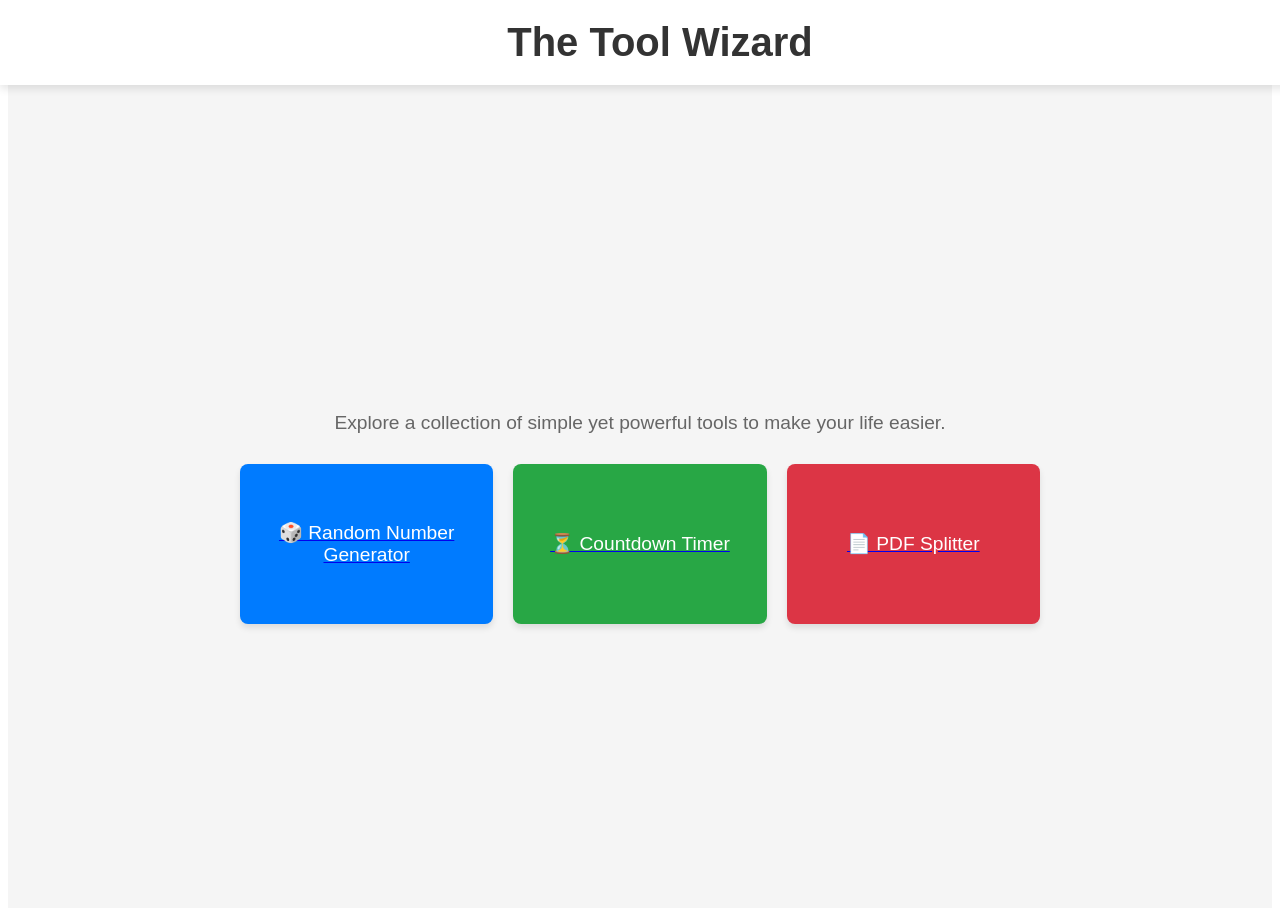
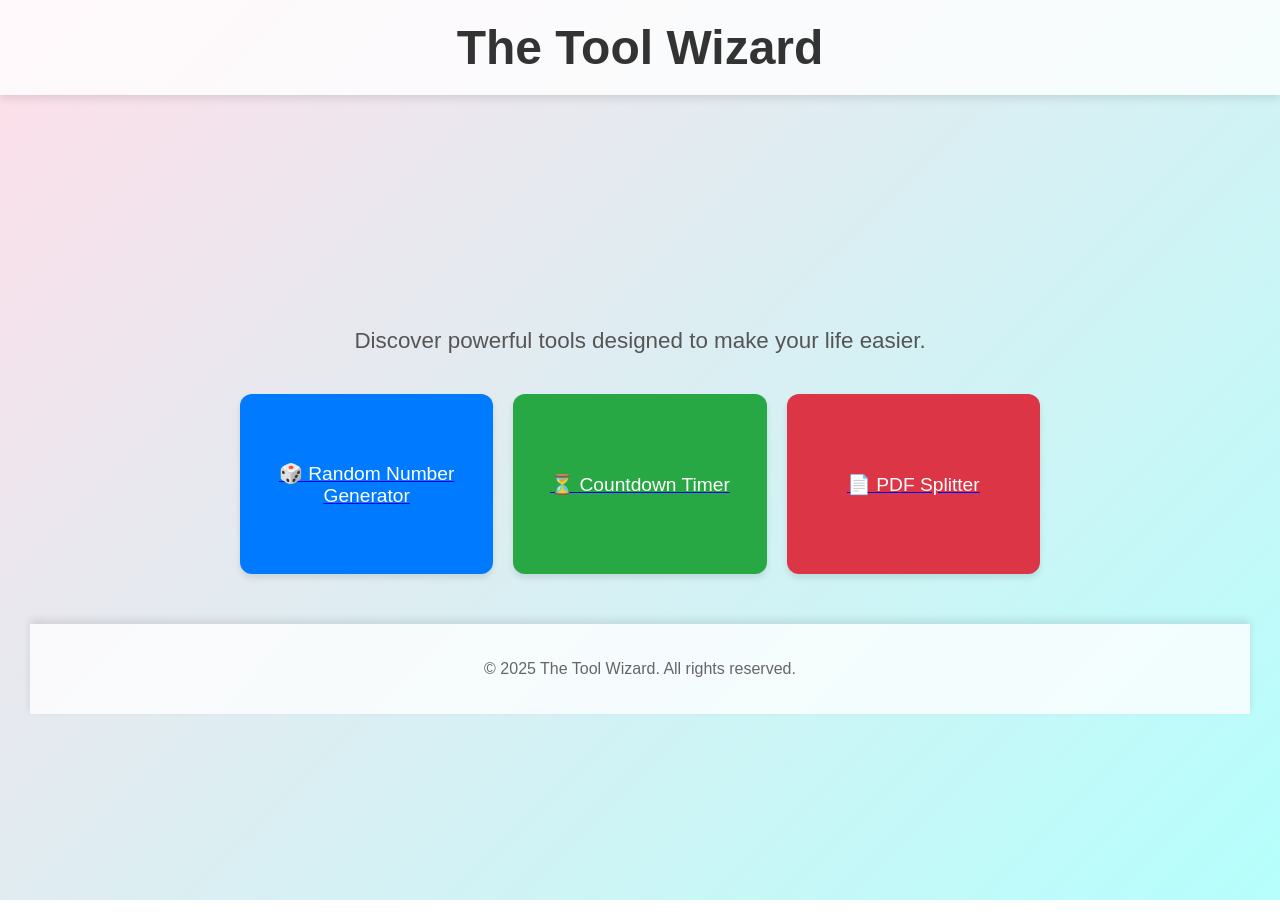
Before and after one commit to Toolwizard/The-Tool-Wizard-Frontend, a Next.js app: page / in a window 1280 px wide. Built offline with nearby package versions, Linux system fonts and the light colour scheme.

Commit message:
Update index.js

```diff
--- a/pages/index.js
+++ b/pages/index.js
@@ -1,22 +1,29 @@
 import Link from 'next/link';
+import { useEffect, useState } from 'react';
 
 export default function Home() {
+    const [hovered, setHovered] = useState(null);
+
+    useEffect(() => {
+        document.body.style.margin = '0';
+        document.body.style.fontFamily = 'Arial, sans-serif';
+    }, []);
+
     return (
         <div style={{
             textAlign: 'center',
-            padding: '50px',
-            fontFamily: 'Arial, sans-serif',
-            backgroundColor: '#f5f5f5',
             minHeight: '100vh',
             display: 'flex',
             flexDirection: 'column',
+            alignItems: 'center',
             justifyContent: 'center',
-            alignItems: 'center'
+            background: 'linear-gradient(135deg, #FFDEE9 0%, #B5FFFC 100%)',
+            padding: '50px'
         }}>
             <header style={{
                 width: '100%',
-                padding: '20px',
-                backgroundColor: '#fff',
+                padding: '20px 0',
+                background: 'rgba(255, 255, 255, 0.8)',
                 boxShadow: '0px 4px 8px rgba(0, 0, 0, 0.1)',
                 position: 'fixed',
                 top: 0,
@@ -24,79 +31,62 @@ export default function Home() {
                 zIndex: 1000,
                 textAlign: 'center'
             }}>
-                <h1 style={{ fontSize: '2.5rem', color: '#333', margin: 0 }}>The Tool Wizard</h1>
+                <h1 style={{ fontSize: '3rem', color: '#333', margin: 0, fontWeight: 'bold' }}>The Tool Wizard</h1>
             </header>
 
-            <main style={{ marginTop: '100px', maxWidth: '900px', textAlign: 'center' }}>
-                <p style={{ fontSize: '1.2rem', color: '#666', marginBottom: '30px' }}>
-                    Explore a collection of simple yet powerful tools to make your life easier.
+            <main style={{ marginTop: '120px', maxWidth: '900px', textAlign: 'center' }}>
+                <p style={{ fontSize: '1.4rem', color: '#555', marginBottom: '40px' }}>
+                    Discover powerful tools designed to make your life easier.
                 </p>
 
-                <div style={{ display: 'grid', gridTemplateColumns: '1fr 1fr 1fr', gap: '20px', maxWidth: '800px' }}>
-                    <Link href="/number-generator">
-                        <a style={{
+                <div style={{
+                    display: 'grid',
+                    gridTemplateColumns: 'repeat(auto-fit, minmax(250px, 1fr))',
+                    gap: '20px',
+                    maxWidth: '800px'
+                }}>
+                    {[
+                        { href: '/number-generator', text: '🎲 Random Number Generator', color: '#007bff' },
+                        { href: '/timer', text: '⏳ Countdown Timer', color: '#28a745' },
+                        { href: '/pdf-splitter', text: '📄 PDF Splitter', color: '#dc3545' }
+                    ].map((tool, index) => (
+                        <Link key={index} href={tool.href}>
+                            <a
+                                onMouseEnter={() => setHovered(index)}
+                                onMouseLeave={() => setHovered(null)}
+                                style={{
                                     textDecoration: 'none',
-                            backgroundColor: '#007bff',
+                                    backgroundColor: tool.color,
                                     color: 'white',
                                     padding: '20px',
-                            borderRadius: '8px',
+                                    borderRadius: '12px',
                                     fontSize: '1.2rem',
                                     display: 'flex',
                                     justifyContent: 'center',
                                     alignItems: 'center',
-                            height: '120px',
-                            boxShadow: '0 4px 6px rgba(0, 0, 0, 0.1)',
-                            transition: 'transform 0.2s'
+                                    height: '140px',
+                                    boxShadow: hovered === index ? '0 6px 12px rgba(0, 0, 0, 0.2)' : '0 4px 6px rgba(0, 0, 0, 0.1)',
+                                    transform: hovered === index ? 'scale(1.05)' : 'scale(1)',
+                                    transition: 'all 0.3s ease-in-out'
                                 }}
-                        onMouseOver={(e) => e.currentTarget.style.transform = 'scale(1.05)'}
-                        onMouseOut={(e) => e.currentTarget.style.transform = 'scale(1)'}>
-                            🎲 Random Number Generator
+                            >
+                                {tool.text}
                             </a>
                         </Link>
-
-                    <Link href="/timer">
-                        <a style={{
-                            textDecoration: 'none',
-                            backgroundColor: '#28a745',
-                            color: 'white',
-                            padding: '20px',
-                            borderRadius: '8px',
-                            fontSize: '1.2rem',
-                            display: 'flex',
-                            justifyContent: 'center',
-                            alignItems: 'center',
-                            height: '120px',
-                            boxShadow: '0 4px 6px rgba(0, 0, 0, 0.1)',
-                            transition: 'transform 0.2s'
-                        }}
-                        onMouseOver={(e) => e.currentTarget.style.transform = 'scale(1.05)'}
-                        onMouseOut={(e) => e.currentTarget.style.transform = 'scale(1)'}>
-                            ⏳ Countdown Timer
-                        </a>
-                    </Link>
-
-                    <Link href="/pdf-splitter">
-                        <a style={{
-                            textDecoration: 'none',
-                            backgroundColor: '#dc3545',
-                            color: 'white',
-                            padding: '20px',
-                            borderRadius: '8px',
-                            fontSize: '1.2rem',
-                            display: 'flex',
-                            justifyContent: 'center',
-                            alignItems: 'center',
-                            height: '120px',
-                            boxShadow: '0 4px 6px rgba(0, 0, 0, 0.1)',
-                            transition: 'transform 0.2s'
-                        }}
-                        onMouseOver={(e) => e.currentTarget.style.transform = 'scale(1.05)'}
-                        onMouseOut={(e) => e.currentTarget.style.transform = 'scale(1)'}>
-                            📄 PDF Splitter
-                        </a>
-                    </Link>
+                    ))}
                 </div>
             </main>
+
+            <footer style={{
+                marginTop: '50px',
+                padding: '20px',
+                background: 'rgba(255, 255, 255, 0.8)',
+                boxShadow: '0px -4px 8px rgba(0, 0, 0, 0.1)',
+                width: '100%',
+                textAlign: 'center'
+            }}>
+                <p style={{ fontSize: '1rem', color: '#666' }}>© 2025 The Tool Wizard. All rights reserved.</p>
+            </footer>
         </div>
     );
 }
```
Lines whose indentation alone changed are shown as unchanged.
